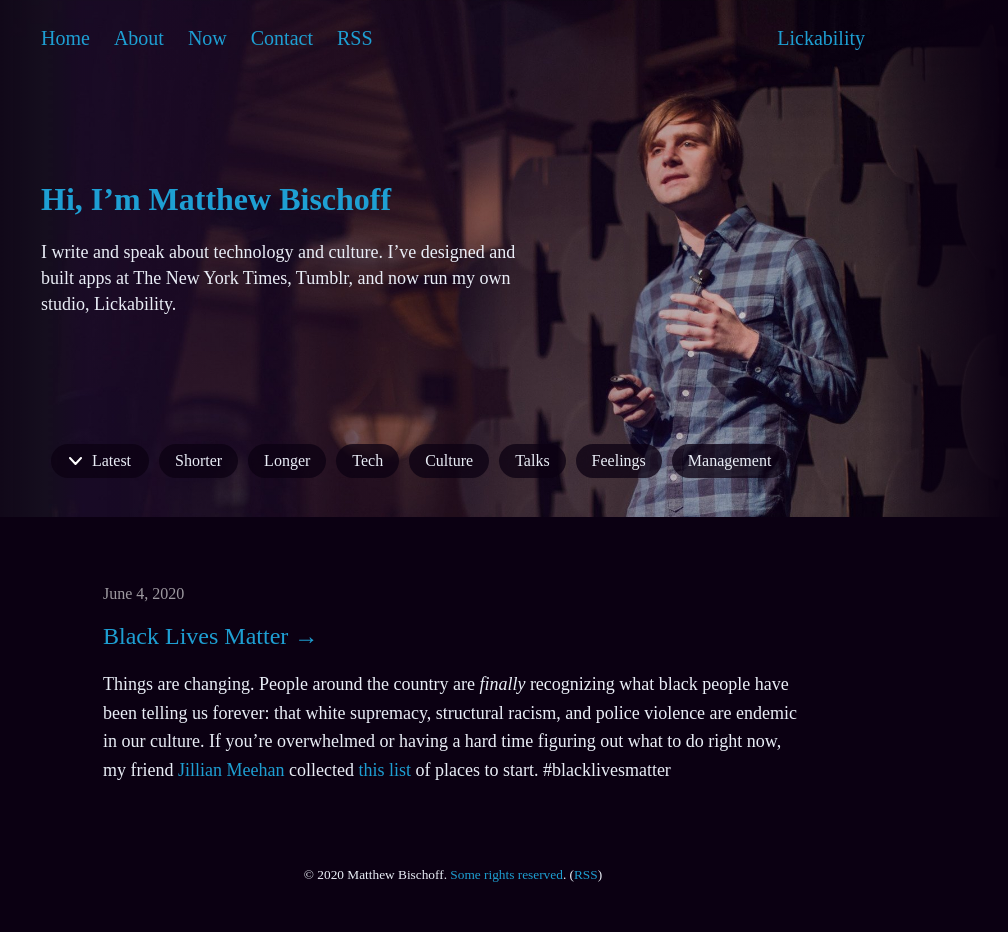
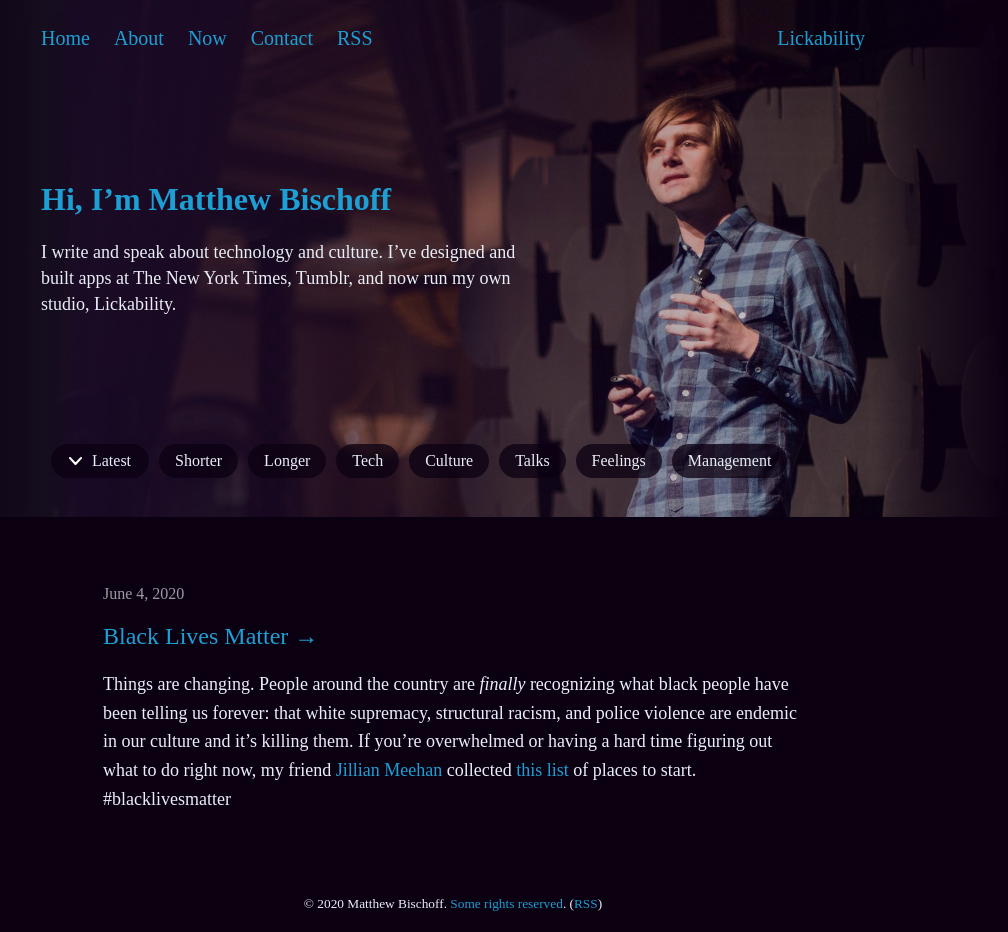
Before and after one commit to mbbischoff/website, a Jekyll site: the page built from _posts/2020-06-04-black-lives-matter-resources.markdown, in a window 1280 px wide. Shown: the whole page, without its empty margins (187-1195 px from the left). Built offline with Jekyll 4.4.1, drawn with Linux system fonts in a browser that asks for light colours; some web fonts are replaced; comment, search, counter and statistics services are not loaded; before the commit the page ends 903 px from its top, so only the background shows below that.

Commit message:
Updated Black Lives Matter Resources

```diff
--- a/_posts/2020-06-04-black-lives-matter-resources.markdown
+++ b/_posts/2020-06-04-black-lives-matter-resources.markdown
@@ -15,4 +15,4 @@
 link: https://jillian.cloud/blm
 ---
 
-Things are changing. People around the country are *finally* recognizing what black people have been telling us forever: that white supremacy, structural racism, and police violence are endemic in our culture. If you’re overwhelmed or having a hard time figuring out what to do right now, my friend [Jillian Meehan](http://twitter.com/jilliangmeehan) collected [this list](https://jillian.cloud/blm) of places to start. #blacklivesmatter
+Things are changing. People around the country are *finally* recognizing what black people have been telling us forever: that white supremacy, structural racism, and police violence are endemic in our culture and it’s killing them. If you’re overwhelmed or having a hard time figuring out what to do right now, my friend [Jillian Meehan](http://twitter.com/jilliangmeehan) collected [this list](https://jillian.cloud/blm) of places to start. #blacklivesmatter
```
